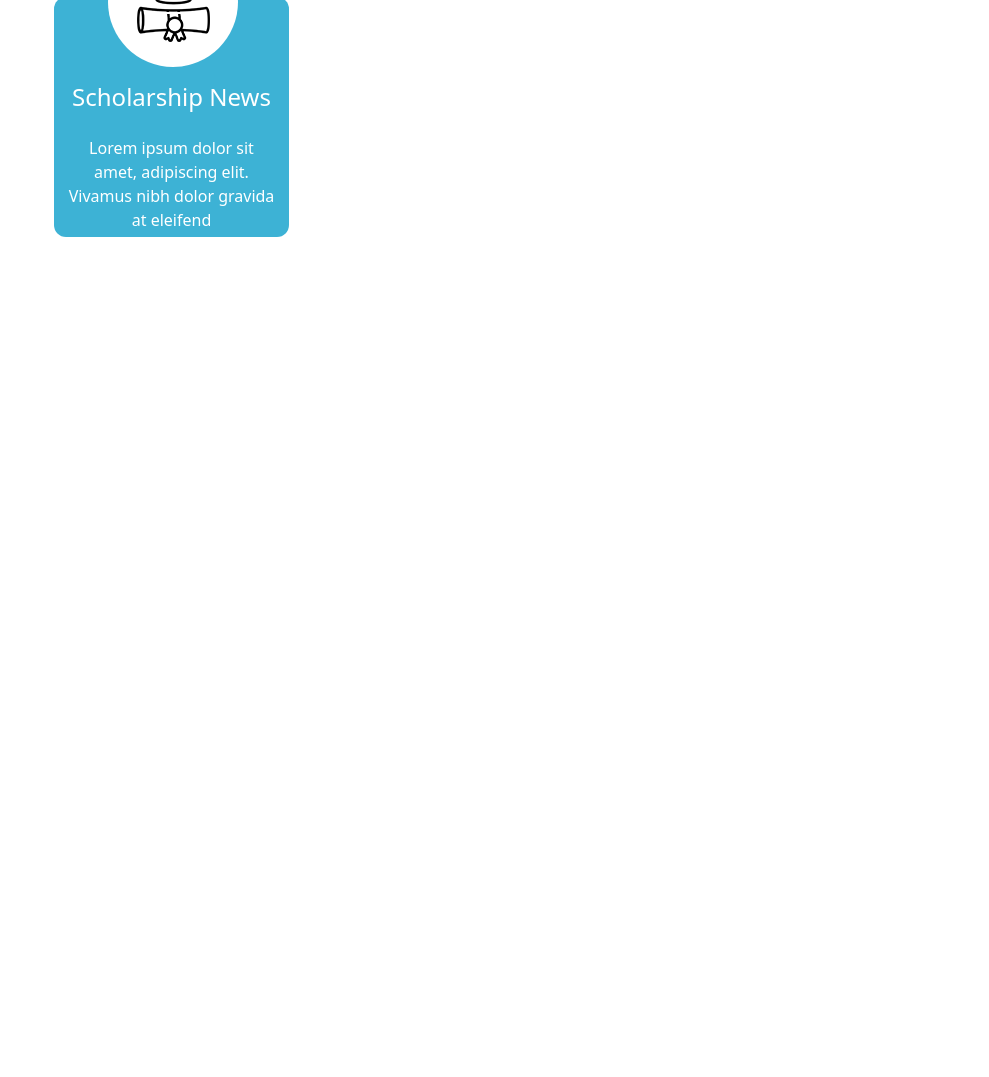
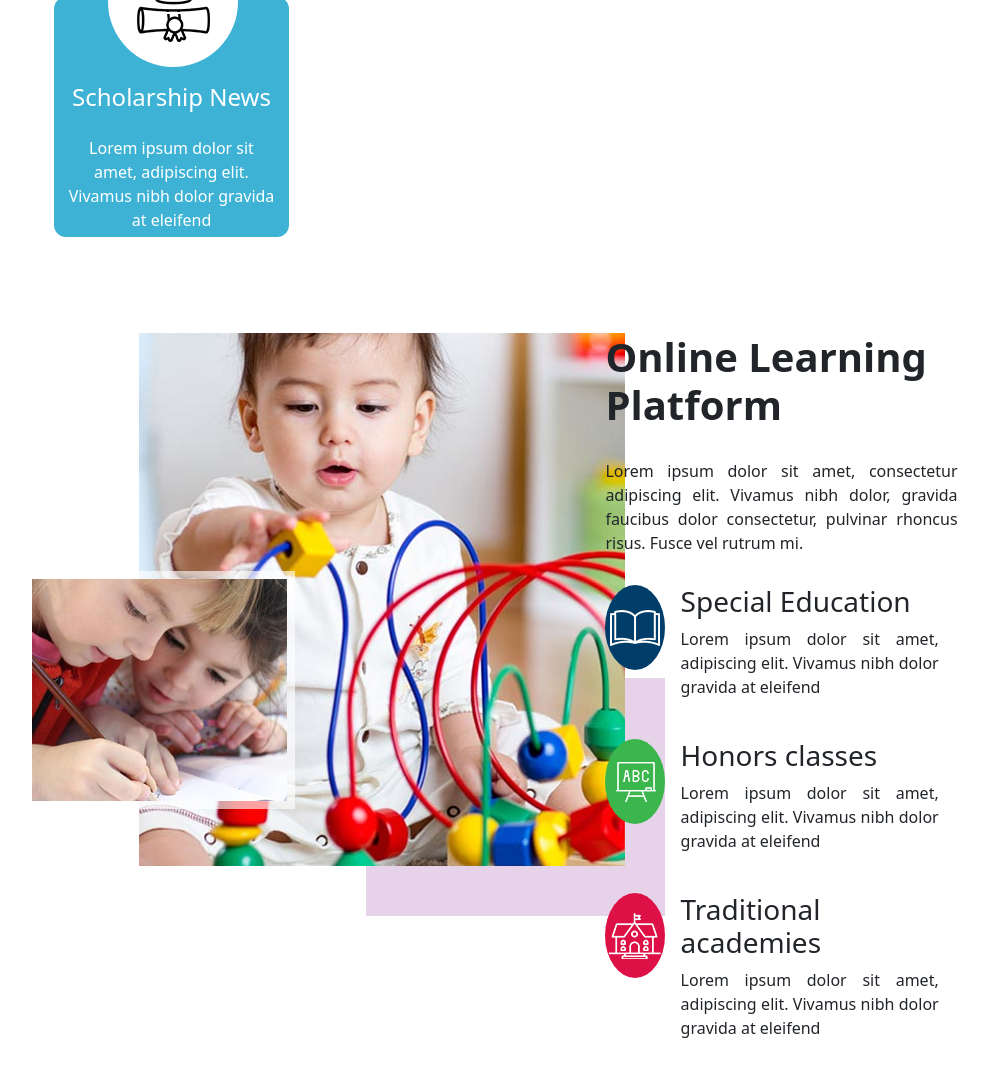
Before and after one commit to ChetanK05/gissamastipur, a plain HTML site: page index.html in a window 1280 px wide. Shown: the part 797-1874 px from the top of the page, without its empty margins (148-1137 px from the left). Before the commit the page ends 1034 px from the top, so only its background shows below. Drawn offline with nearby package versions, Linux system fonts and the light colour scheme.

Commit message:
aboutimg

```diff
--- a/assest/css/style.css
+++ b/assest/css/style.css
@@ -188,3 +188,47 @@ header .navbar .nav-item a{
     font-size: 16px;
 }
 /* Our Course Section Ends */
+/* About img section start */
+#aboutimg .col-lg-7{
+    width: 51%;
+    margin-left: 90px;
+}
+#aboutimg .col-lg-5{
+    width: 33%;
+}
+#education-icon{
+    background: #003d69;
+    border-radius: 100%;
+    width: 60px;
+    height: 85px;
+}
+#education-icon1{
+    background: #3ab64c;
+    border-radius: 100%;
+    width: 60px;
+    height: 85px;
+}
+#education-icon2{
+    background: #dd1146;
+    border-radius: 100%;
+    width: 60px;
+    height: 85px;
+}
+#aboutpara{
+    text-align: justify;
+    margin: 30px 0px;
+}
+.education-img{
+    margin-top: 20px;
+    margin-left: 4px;
+}
+#eduicon1{
+    width: 16%;
+}
+#aboutimg .col-lg-9{
+    margin-left: 15px;
+}
+#aboutimg .col-lg-9 p{
+    text-align: justify;
+}
+/* About img section End */
--- a/index.html
+++ b/index.html
@@ -169,6 +169,53 @@
       </div>
     </div>
     <!-- Our Course Section End -->
+    <!-- Aboutimg Section Start -->
+    <div class="container" id="aboutimg">
+      <div class="row mt-5 py-5">
+        <div class="col-lg-7">
+          <img src="./assest/img/aboutImg.png" max-width="100%" alt="">
+        </div>
+        <div class="col-lg-5">
+          <h1 class="fw-bold">Online Learning <br> Platform</h1>
+          <p id="aboutpara">Lorem ipsum dolor sit amet, consectetur adipiscing elit. Vivamus nibh dolor,
+            gravida faucibus dolor consectetur, pulvinar rhoncus risus. Fusce vel rutrum mi.</p>
+          <div class="row">
+            <div class="col-lg-3" id="eduicon1">
+              <div id="education-icon">
+                <img class="education-img" src="./assest/img/education.png" alt="">
+              </div>
+            </div>
+            <div class="col-lg-9">
+                <h3>Special Education</h3>
+                <p>Lorem ipsum dolor sit amet, adipiscing elit. Vivamus nibh dolor gravida at eleifend</p>
+            </div>
+          </div>
+          <div class="row mt-4">
+            <div class="col-lg-3" id="eduicon1">
+              <div id="education-icon1">
+                <img class="education-img" src="./assest/img/class.png" alt="">
+              </div>
+            </div>
+            <div class="col-lg-9">
+                <h3>Honors classes</h3>
+                <p>Lorem ipsum dolor sit amet, adipiscing elit. Vivamus nibh dolor gravida at eleifend</p>
+            </div>
+          </div>
+          <div class="row mt-4">
+            <div class="col-lg-3" id="eduicon1">
+              <div id="education-icon2">
+                <img class="education-img" src="./assest/img/academy.png" alt="">
+              </div>
+            </div>
+            <div class="col-lg-9">
+                <h3>Traditional academies</h3>
+                <p>Lorem ipsum dolor sit amet, adipiscing elit. Vivamus nibh dolor gravida at eleifend</p>
+            </div>
+          </div>
+        </div>
+      </div>
+    </div>
+    <!-- Aboutimg Section End -->
     <script src="https://cdnjs.cloudflare.com/ajax/libs/font-awesome/6.4.0/js/all.min.js"></script>
     <script src="https://cdn.jsdelivr.net/npm/bootstrap@5.3.0/dist/js/bootstrap.bundle.min.js"></script>
     <script src="./assest/js/script.js"></script>
```
Also changed, not shown: assest/img/aboutImg.png (added), assest/img/academy.png (added), assest/img/class.png (added), assest/img/education.png (added).
